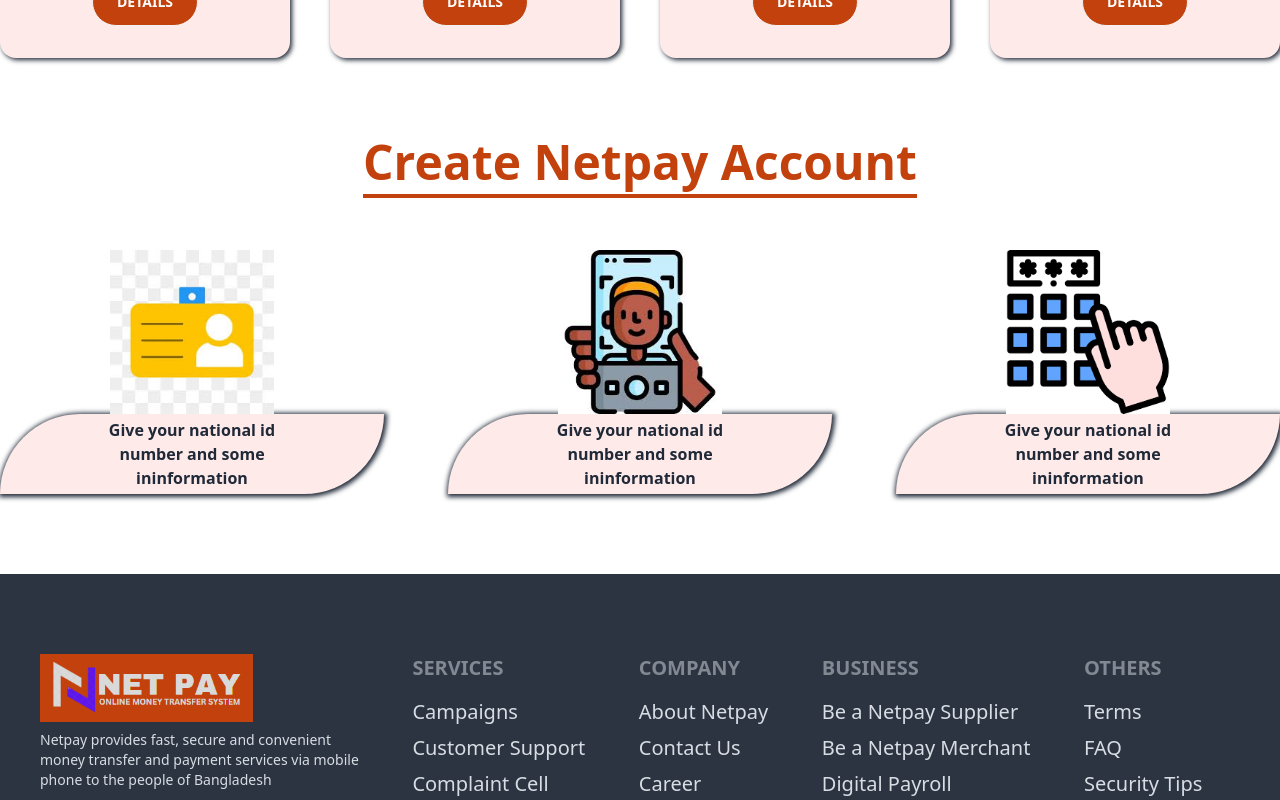
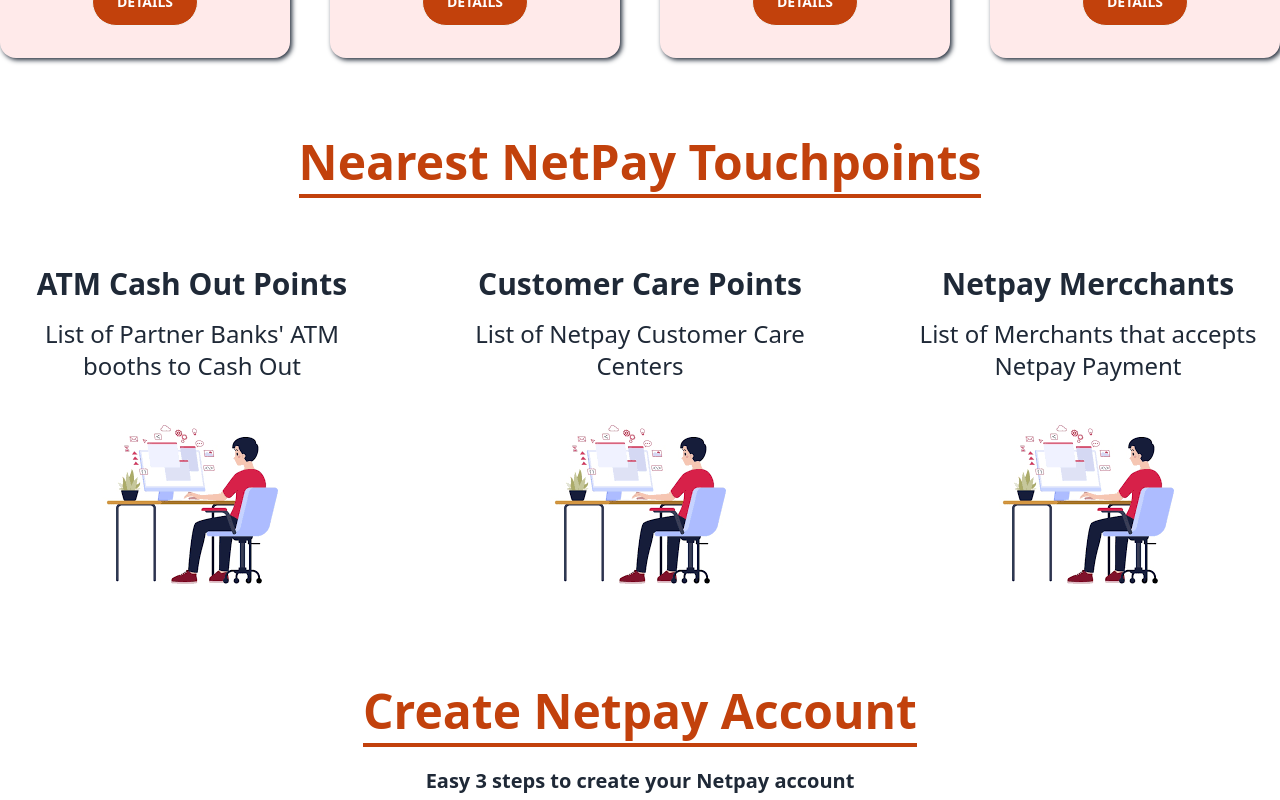
Before and after one commit to Mamun-Ur-Rashid/netpay, a React (Vite) app: page / in a window 1280 px wide. Shown: the part 1160-1960 px from the top of the page. Built offline with nearby package versions, Linux system fonts and the light colour scheme.

Commit message:
complete tuchpoint section

```diff
--- a/src/pages/Home/AccountSystem/AccountSystem.jsx
+++ b/src/pages/Home/AccountSystem/AccountSystem.jsx
@@ -7,29 +7,30 @@ const AccountSystem = () => {
     return (
         <div className='container mx-auto my-20'>
             <h1 className="text-center font-bold text-5xl my-5"><span className="border-b-4 border-orange-700 text-orange-700">Create Netpay Account</span></h1>
+            <p className='text-center text-xl font-semibold mt-8'>Easy 3 steps to create your Netpay account</p>
             <div className="md:flex justify-between mt-16">
-                <div className='w-[30%] '>
+                <div className=' md:w-[30%] sm:mt-5 px-4'>
                     <div className=''>
                         <img className='mx-auto w-[164px] h-[164px]' src={nid} alt="" />
                     </div>
                     <div style={{borderRadius:"80px 0px 80px 0px",boxShadow: "1px 1px 5px 2px"}} className='w-full h-20 bg-[#FFEAEA] flex items-center justify-between'>
-                        <p className='px-20 font-bold text-center'>Give your national id number and some ininformation</p>
+                        <p className='px-5 font-bold text-center'>Give your national id number and some ininformation</p>
                     </div>
                 </div>
-                <div className='w-[30%]'>
+                <div className='md:w-[30%] sm:mt-5 px-4'>
                     <div className=''>
                         <img className='mx-auto w-[164px] h-[164px]' src={photo} alt="" />
                     </div>
                     <div style={{borderRadius:"80px 0px 80px 0px", boxShadow: "1px 1px 5px 2px"}} className='w-full h-20 bg-[#FFEAEA] flex items-center justify-between'>
-                        <p className='px-20 font-bold text-center'>Give your national id number and some ininformation</p>
+                        <p className='px-5 font-bold text-center'>Give your national id number and some ininformation</p>
                     </div>
                 </div>
-                <div className='w-[30%] '>
+                <div className='lg:w-[30%] sm:mt-5 px-4'>
                     <div className=''>
                         <img className='mx-auto w-[164px] h-[164px]' src={password} alt="" />
                     </div>
                     <div style={{borderRadius:"80px 0px 80px 0px",boxShadow: "1px 1px 5px 2px"}} className='w-full h-20 bg-[#FFEAEA] flex items-center justify-between'>
-                        <p className='px-20 font-bold text-center'>Give your national id number and some ininformation</p>
+                        <p className='px-5 font-bold text-center'>Give your national id number and some ininformation</p>
                     </div>
                 </div>
             </div>
--- /dev/null
+++ b/src/pages/Home/TuchPoint/TuchPoint.jsx
@@ -0,0 +1,42 @@
+import React from 'react';
+import image from '../../../assets/login.png'
+
+const TuchPoint = () => {
+    return (
+        <div className='container mx-auto my-20'>
+            <h1 className="text-center font-bold text-5xl my-5"><span className="border-b-4 border-orange-700 text-orange-700">Nearest NetPay Touchpoints</span></h1>
+
+            <div className='md:flex justify-between mt-20'>
+                <div className='md:w-[30%] px-4'>
+                    <div className='text-center'>
+                        <h4 className='text-3xl font-semibold'>ATM Cash Out Points</h4>
+                        <p className='text-2xl mt-4'>List of Partner Banks' ATM booths to Cash Out</p>
+                    </div>
+                    <div>
+                        <img className='mx-auto' src={image} alt="" />
+                    </div>
+                </div>
+                <div className='md:w-[30%] px-4'>
+                    <div className='text-center'>
+                        <h4 className='text-3xl font-semibold'>Customer Care Points</h4>
+                        <p className='text-2xl mt-4'>List of Netpay Customer Care Centers</p>
+                    </div>
+                    <div>
+                    <img className='mx-auto' src={image} alt="" />
+                    </div>
+                </div>
+                <div className='md:w-[30%] px-4'>
+                    <div className='text-center'>
+                        <h4 className='text-3xl font-semibold'>Netpay Mercchants</h4>
+                        <p className='text-2xl mt-4'>List of Merchants that accepts Netpay Payment</p>
+                    </div>
+                    <div>
+                    <img className='mx-auto' src={image} alt="" />
+                    </div>
+                </div>
+            </div>
+        </div>
+    );
+};
+
+export default TuchPoint;
--- a/src/pages/Home/home/Home.jsx
+++ b/src/pages/Home/home/Home.jsx
@@ -2,6 +2,7 @@
 import Banner from '../../Home/banner/Banner'
 import FinancialCard from "../../FinancialPlatform/FinancialCard/FinancialCard";
 import AccountSystem from '../AccountSystem/AccountSystem';
+import TuchPoint from '../TuchPoint/TuchPoint';
 
 const Home = () => {
     return (
@@ -9,6 +10,7 @@ const Home = () => {
             {/* <Banner></Banner> */}
             <Banner></Banner>
             <FinancialCard></FinancialCard>
+            <TuchPoint></TuchPoint>
             <AccountSystem></AccountSystem>
 
         </div>
```
Also changed, not shown: src/assets/login.png (added).
